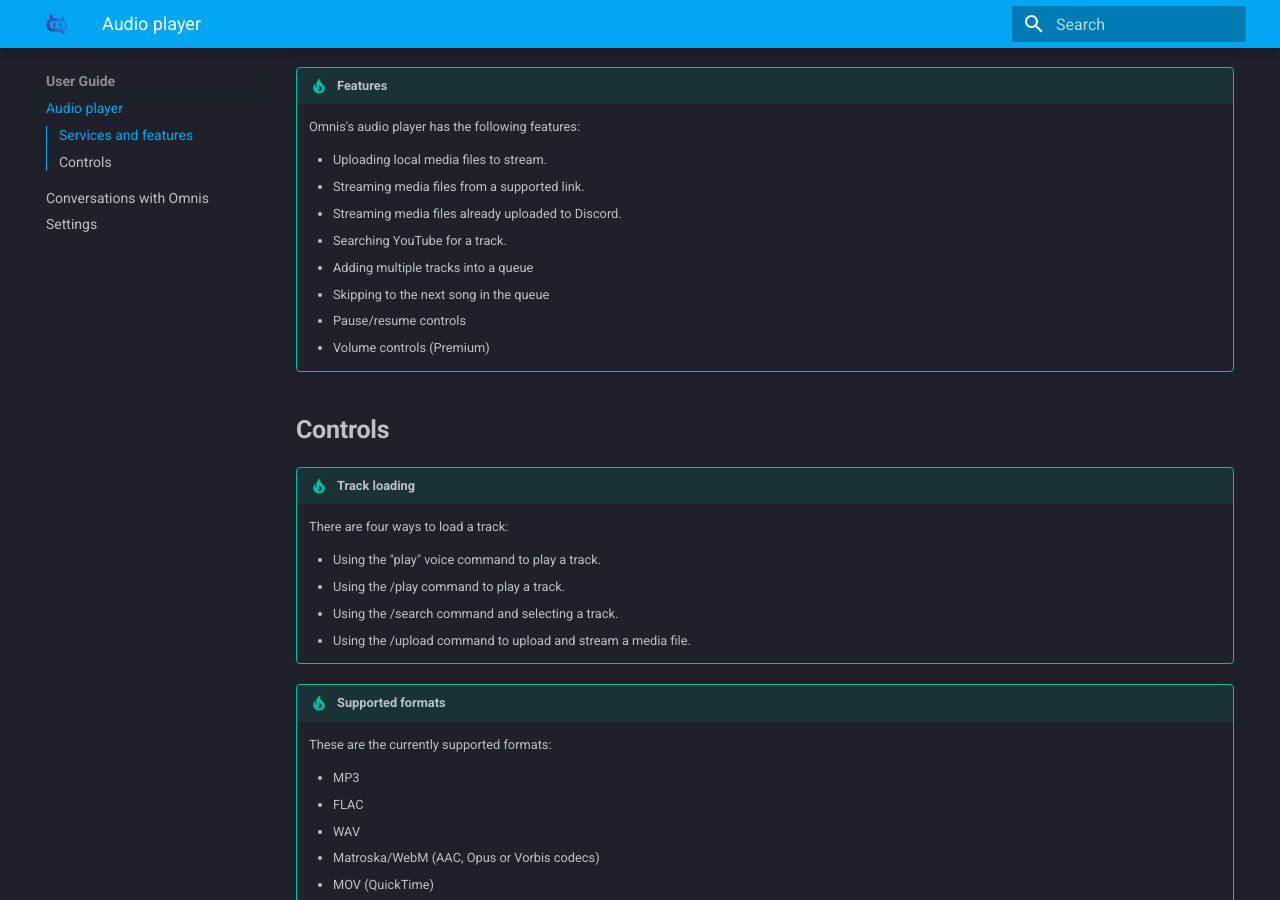
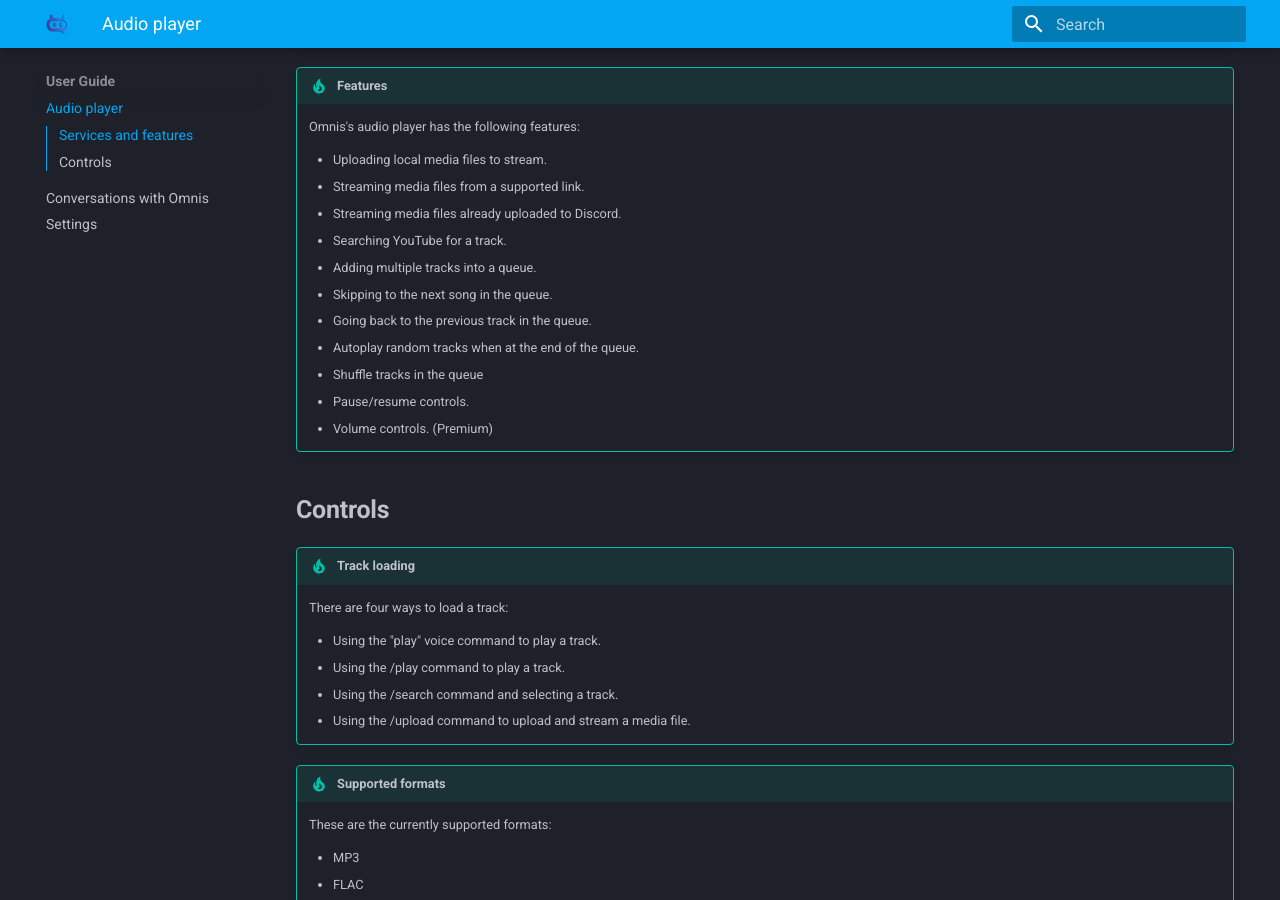
Before and after one commit to dylwedma11748/omnis-bot, an MkDocs documentation site: the page built from docs/user-guide/audio-player.md, in a window 1280 px wide and 900 px high, scrolled down 514 px. Built offline with MkDocs 1.6.1 and Material for MkDocs 9.7.7, drawn with Linux system fonts in a browser that asks for light colours.

Commit message:
Update audio-player.md

```diff
--- a/docs/user-guide/audio-player.md
+++ b/docs/user-guide/audio-player.md
@@ -20,10 +20,13 @@
 	- Streaming media files from a supported link.
 	- Streaming media files already uploaded to Discord.
 	- Searching YouTube for a track.
-	- Adding multiple tracks into a queue
-	- Skipping to the next song in the queue
-	- Pause/resume controls
-	- Volume controls (Premium)
+	- Adding multiple tracks into a queue.
+	- Skipping to the next song in the queue.
+	- Going back to the previous track in the queue.
+	- Autoplay random tracks when at the end of the queue.
+	- Shuffle tracks in the queue
+	- Pause/resume controls.
+	- Volume controls. (Premium)
 
 ## **Controls**
 
```
